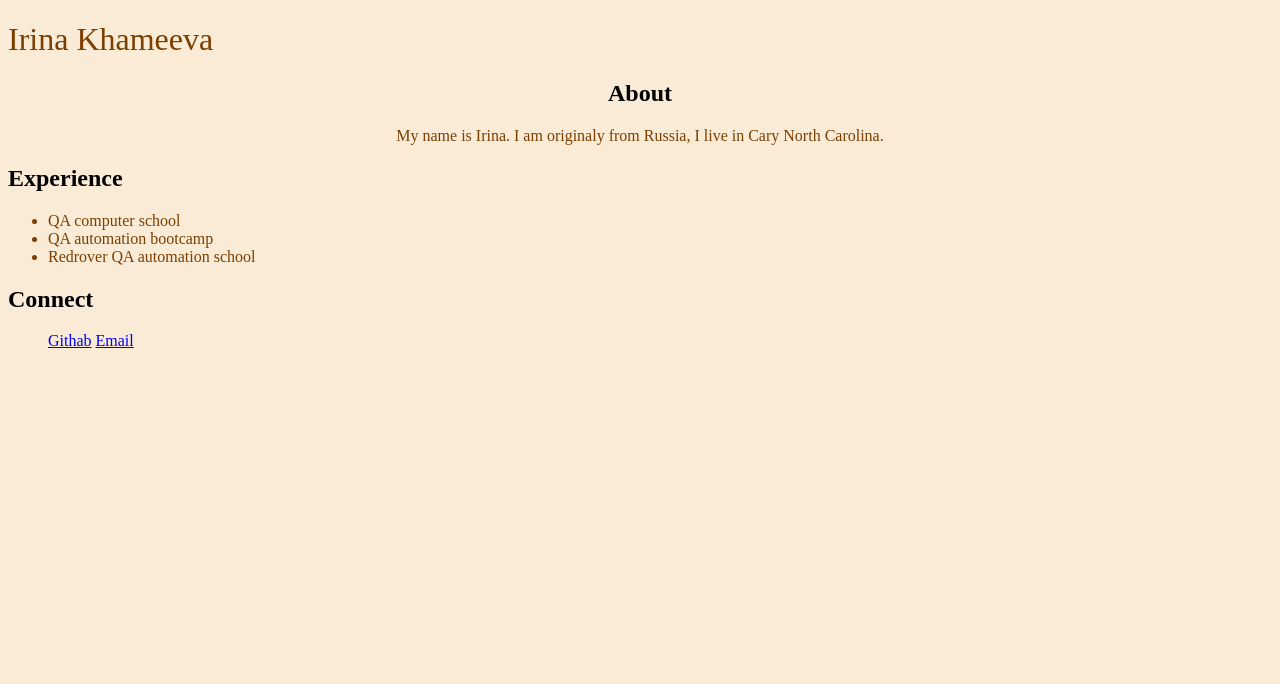
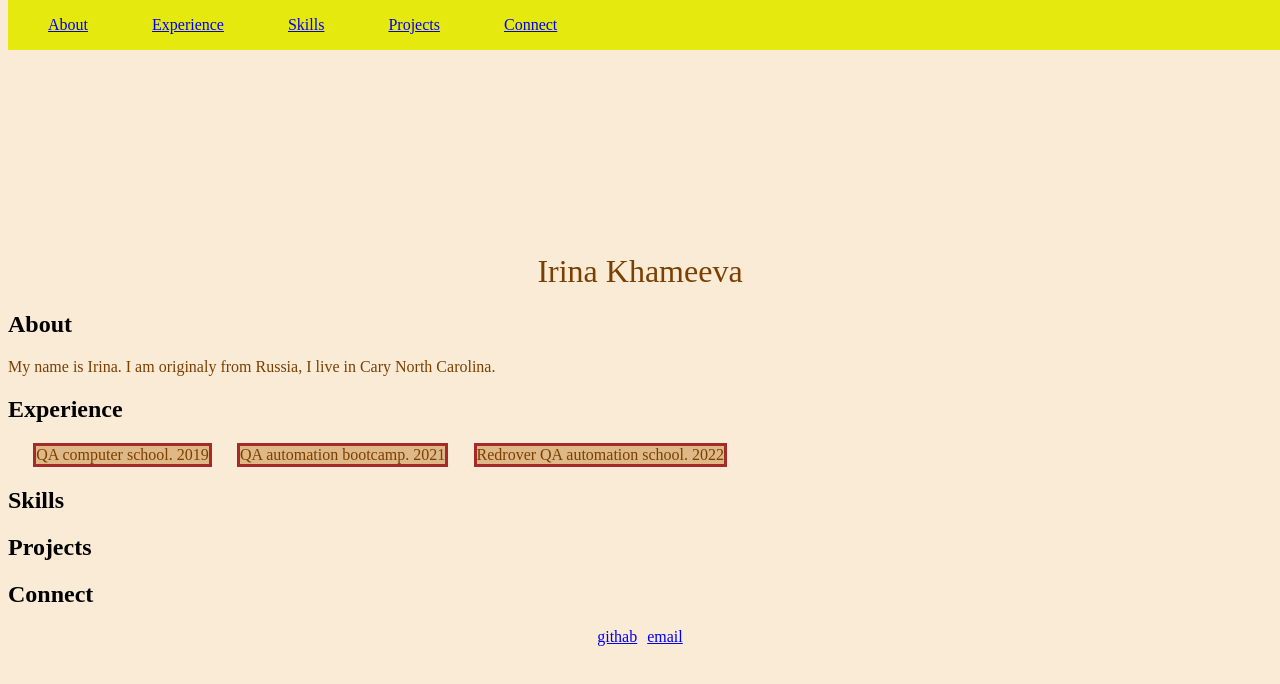
Before and after one commit to IrinaKhameeva/irina-khameeva-intro, a plain HTML site: page index.html in a window 1280 px wide. Drawn offline with Linux system fonts and the light colour scheme.

Commit message:
formatted styles added

```diff
--- a/css/index.css
+++ b/css/index.css
@@ -4,9 +4,8 @@ body {
     font-family: 'Times New Roman', Times, serif;
 }
 
-h1{
-    font-weight: lighter;
-
+h1 {
+    text-align: center;
 }
 
 h2{
@@ -15,24 +14,65 @@ h2{
     color: black;
 }
 
-section {
-    margin: auto;
-    padding: 0%;
+
+
+a:hover {
+    opacity: 0.3;
 }
 
-a {
-    text-transform: capitalize;
+
+.experience-container {
+    display: flex;
+    flex-direction: reverse;
+    border: coral;
+
 }
 
-.grid-container p {
-    display: block;
-    padding: 0.75rem;
-    margin: 0.5rem 2rem 0 2.5rem;
-    border: 1px;
-    border-radius: 10px;
+.experience-container div {
+    background-color:burlywood ;
+    border-style: solid;
+    border-color: brown;
+    margin-left: 2%;
 }
 
-#About {
-    text-align: center;
+.connect-container {
+    display: flex;
+    flex-direction: row;
+    justify-content: center;
+    gap: 10px;
+    scroll-margin-top: 2em;
+}
 
+#navigation {
+    position: fixed;
+    top: 0;
+    background-color: rgb(229, 233, 13);
+    width: 100%;
 }
+
+#navigation ul {
+    display: flex;
+    gap: 4em;
+    padding-bottom: 0;
+    list-style: none;
+}
+
+#name {
+    font-family: 'Times New Roman', Times, serif;
+    font-weight: lighter;
+    margin-top: 20%;
+    scroll-margin-top: 2em;
+}
+
+
+#about {
+    scroll-margin-top: 8em;
+}
+
+#experience {
+    scroll-margin-top: 3em;
+}
+
+#skills {
+    scroll-margin-top: 3em;
+}
--- a/index.html
+++ b/index.html
@@ -8,27 +8,57 @@
     <meta name="viewport" content="width=device-width, initial-scale=1.0">
     <link rel="stylesheet" href="css/index.css">
 </head>
+
 <body>
-    <h1>Irina Khameeva</h1>
-    <section id="About">
+
+    <nav id="navigation">
+        <ul>
+            <li><a href="#about">About</a></li>
+            <li><a href="#experience">Experience</a></li>
+            <li><a href="#skills">Skills</a></li>
+            <li><a href="#projects">Projects</a></li>
+            <li><a href="#connect">Connect</a></li>
+        </ul>
+    </nav>
+
+    <h1 id="name">Irina Khameeva</h1>
+    <section id="about">
         <h2>About</h2>
-            <p>My name is Irina. I am originaly from Russia, I live in Cary North Carolina.</p>
-    </section>
-    <section id="Expirience">
-        <h2>Experience</h2>
-    <ul>
-        <li>QA computer school</li>
-        <li>QA automation bootcamp</li>
-        <li>Redrover QA automation school</li>
-    </ul>
-    </section>
-    <section id="Connect">
-        <h2>Connect</h2>
-    <ul>
-    <a href="https://github.com/IrinaKhameeva" target="_blank">githab</a>
-    <a href="mailto:irina.khameeva@gmail.com" target="_blank">email</a>
-    </ul>
+            <p id="about-content">My name is Irina. I am originaly from Russia, I live in Cary North Carolina.</p>
     </section>
 
+    <section id="experience">
+        <h2>Experience</h2>
+    <div class="experience-container">
+        <div>QA computer school. 2019</div>
+        <div>QA automation bootcamp. 2021</div>
+        <div>Redrover QA automation school. 2022</div>
+    </div>
+    </section>
+
+    <section id="skills">
+        <h2>Skills</h2>
+        <ul class="skillBox">
+        </ul>
+    </section>
+
+    <section id="projects">
+        <h2>Projects</h2>
+        <ul></ul>
+    </section>
+
+    <section id="connect">
+        <h2>Connect</h2>
+        <div class="connect-container">
+            <div><a href="https://github.com/IrinaKhameeva" target="_blank">githab</a></div>
+            <div><a href="mailto:irina.khameeva@gmail.com" target="_blank">email</a></div>
+        </div>
+    </section>
+
+
+
+
+
 </body>
+
 </html>
```
